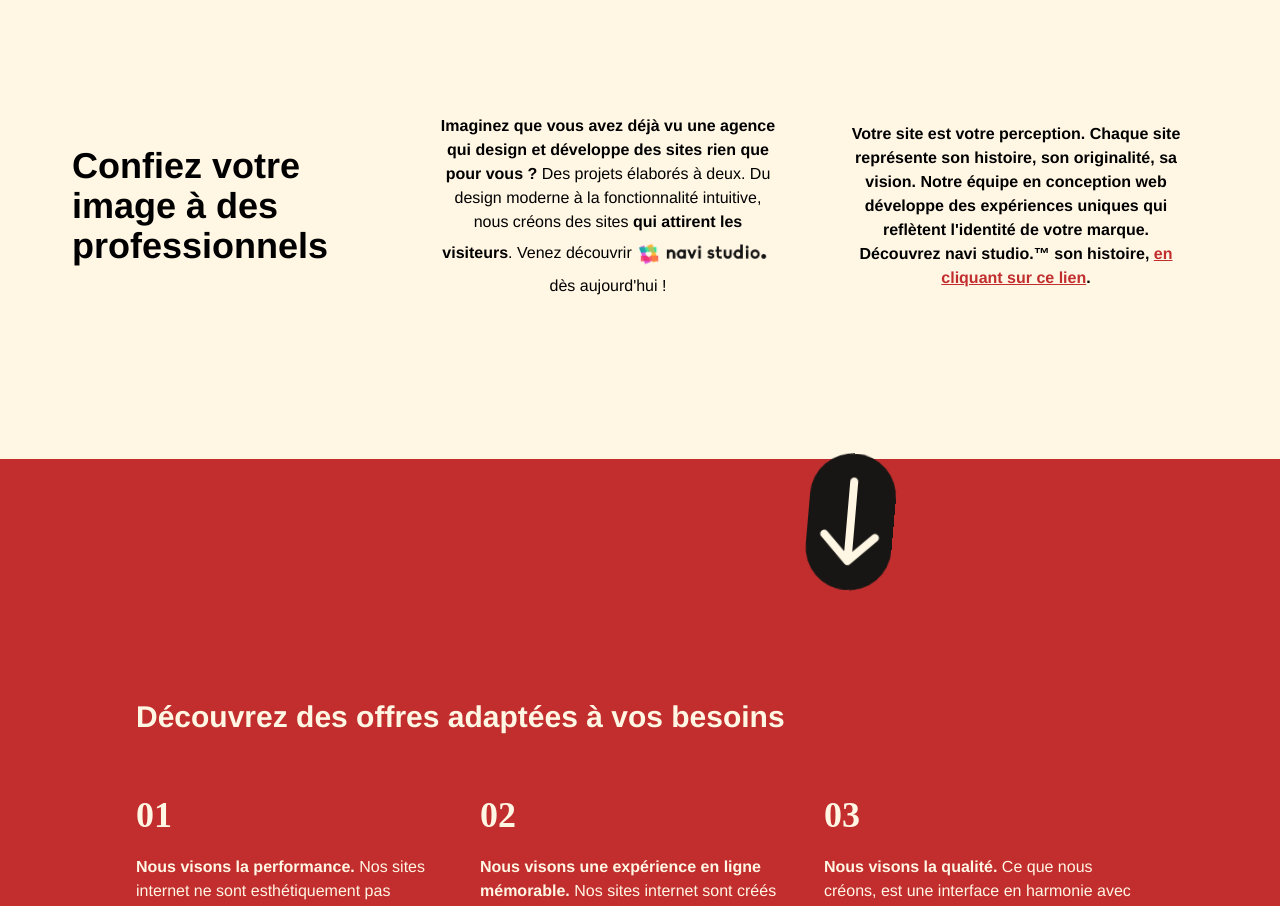
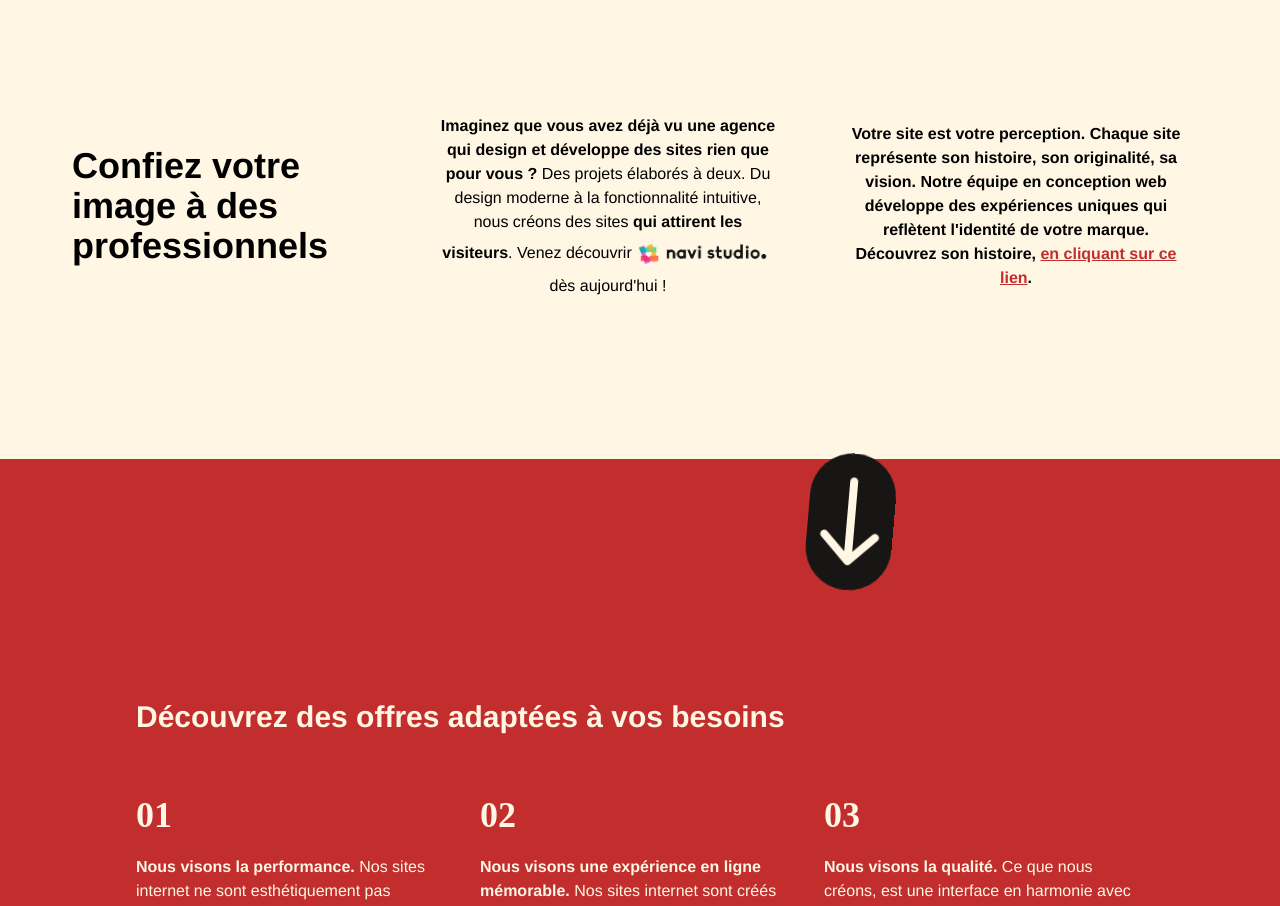
Before and after one commit to franzhopp/v3q, a React (Vite) app: page / in a window 1280 px wide. Shown: the part 1020-1926 px from the top of the page. Built offline with nearby package versions, Linux system fonts and the light colour scheme; a web font is replaced by a local one.

Commit message:
[ADD] img inline ns

```diff
--- a/src/Components/Section/FirstSection.jsx
+++ b/src/Components/Section/FirstSection.jsx
@@ -78,7 +78,7 @@ const Section = () => {
                 className="mt-2 font-extrabold text-center text-black"
               >
                 {`Votre site est votre perception.`}{" "}
-                {`Chaque site représente son histoire, son originalité, sa vision. Notre équipe en conception web développe des expériences uniques qui reflètent l'identité de votre marque. Découvrez navi studio.™ son histoire, `}
+                {`Chaque site représente son histoire, son originalité, sa vision. Notre équipe en conception web développe des expériences uniques qui reflètent l'identité de votre marque. Découvrez son histoire, `}
                 <NavLink
                   href="about"
                   onClick={SectionToScroll}
```
